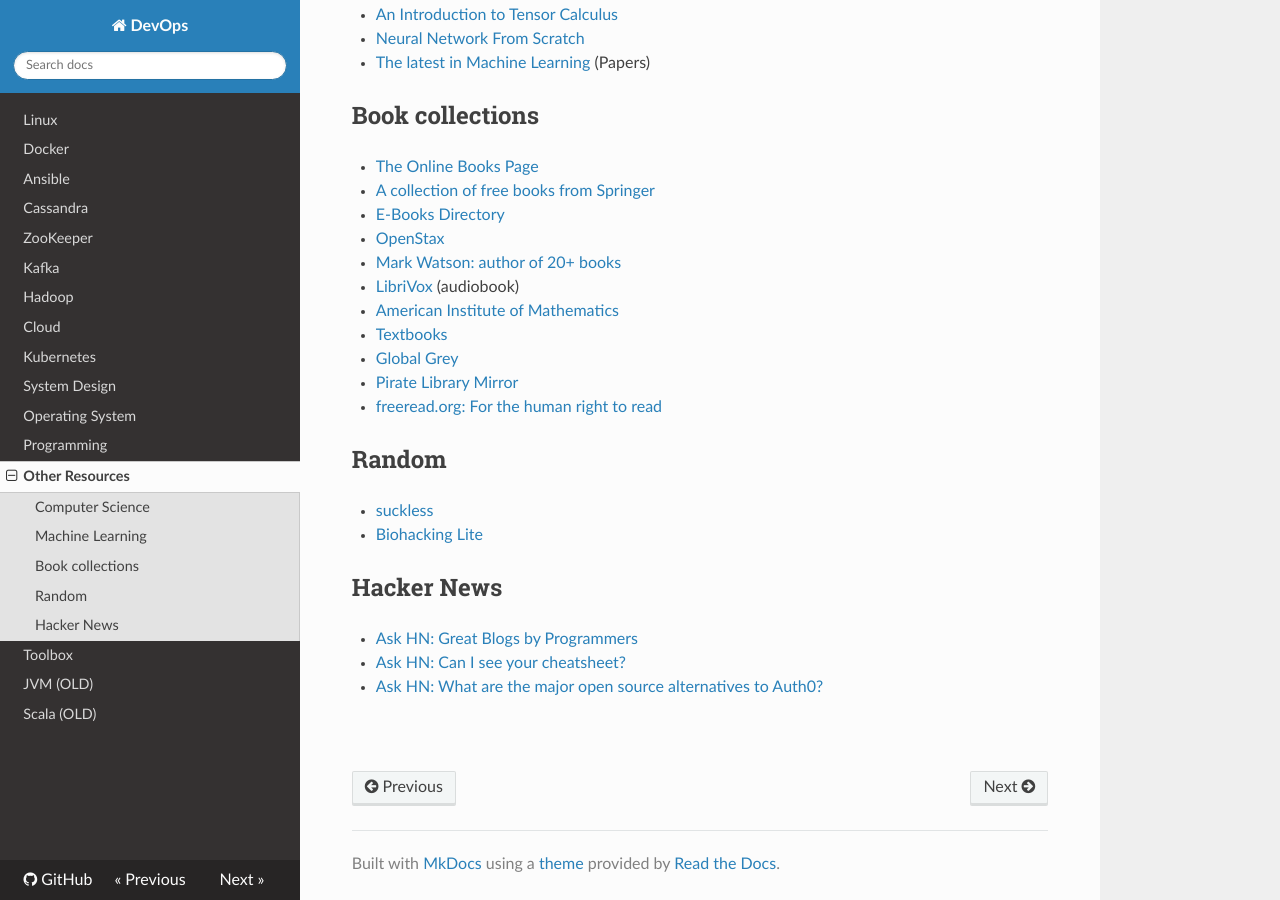
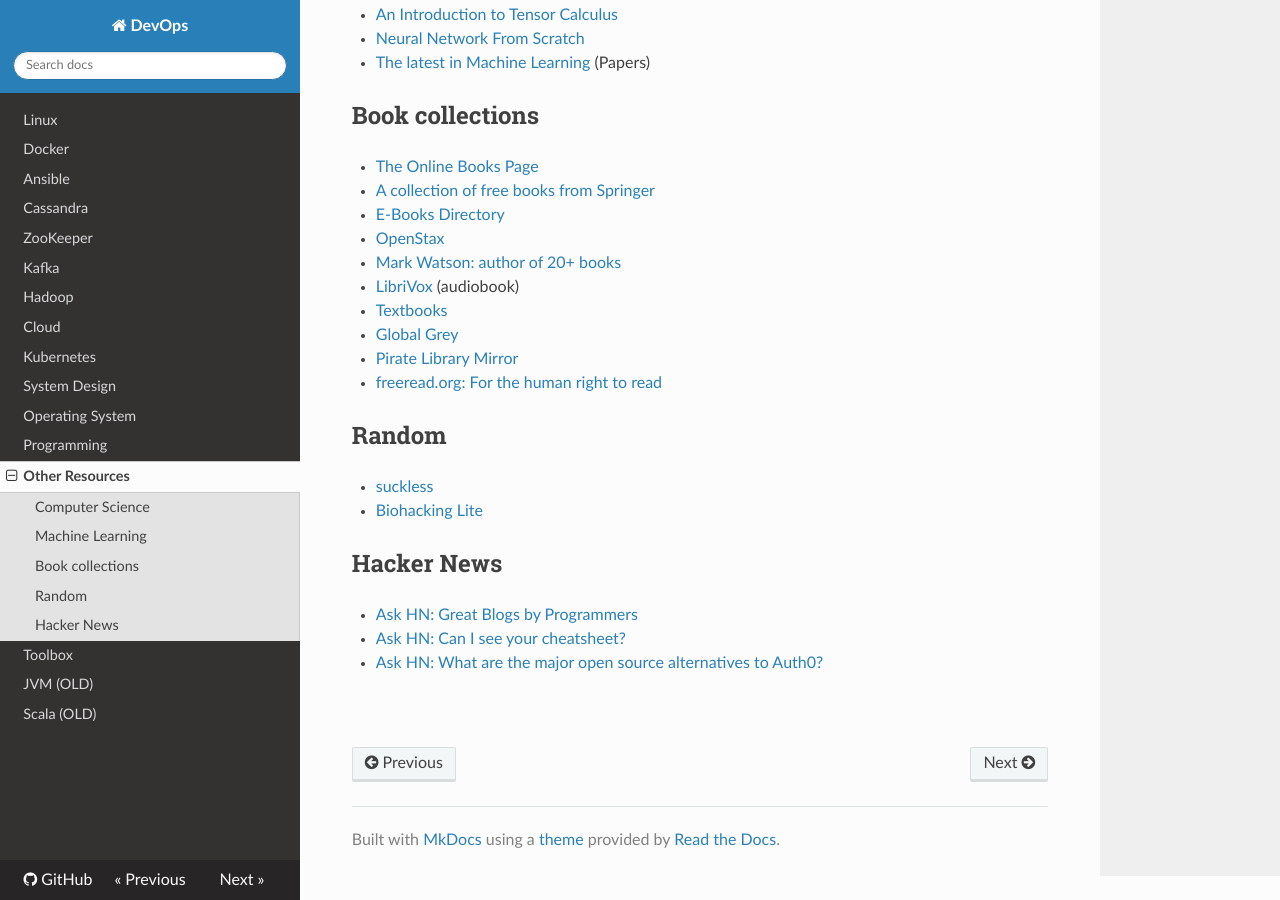
Before and after one commit to niqdev/devops, an MkDocs documentation site: the page built from docs/other-resources.md, in a window 1280 px wide and 900 px high, scrolled down 653 px. Built offline with MkDocs 1.6.1, drawn with Linux system fonts in a browser that asks for light colours; nearby versions of some CDN libraries.

```diff
--- a/docs/other-resources.md
+++ b/docs/other-resources.md
@@ -32,7 +32,6 @@
 * [OpenStax](https://openstax.org/subjects)
 * [Mark Watson: author of 20+ books](https://markwatson.com/#books)
 * [LibriVox](https://librivox.org) (audiobook)
-* [American Institute of Mathematics](https://aimath.org/textbooks)
 * [Textbooks](https://textbooks.cs.ksu.edu/)
 * [Global Grey](https://www.globalgreyebooks.com/index.html)
 * [Pirate Library Mirror](http://pilimi.org)
```
Also changed, not shown: README.md (+1 -0 lines).
